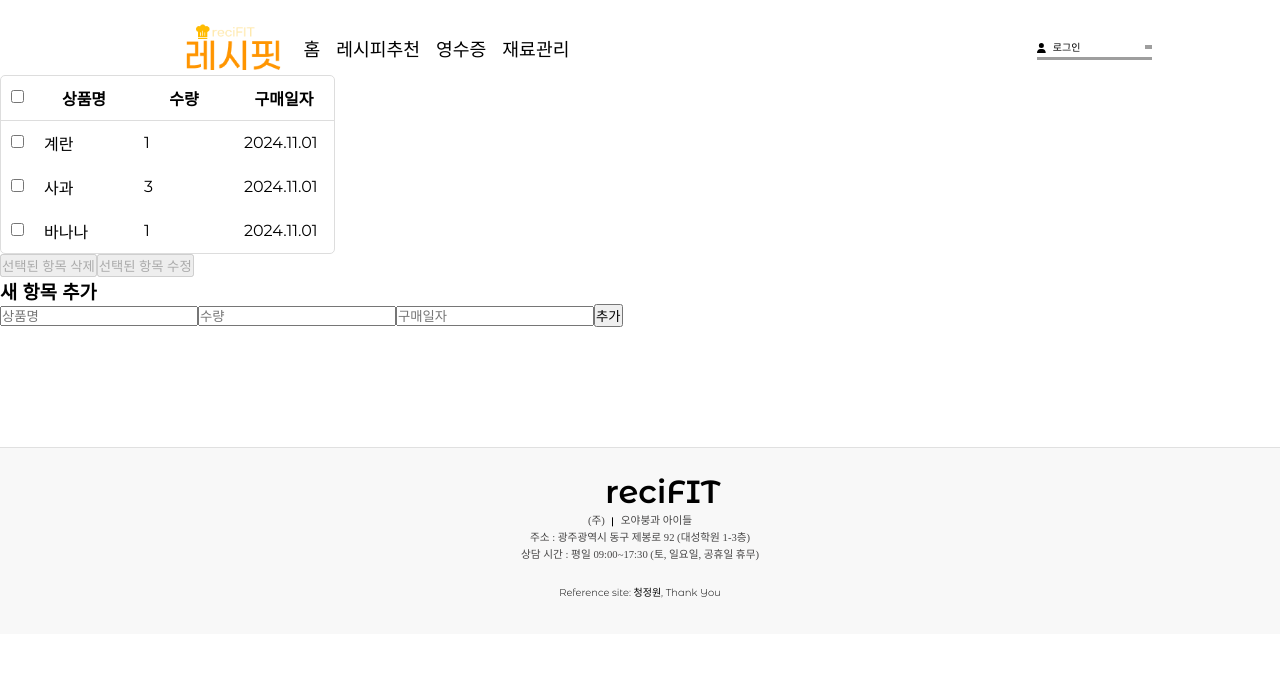
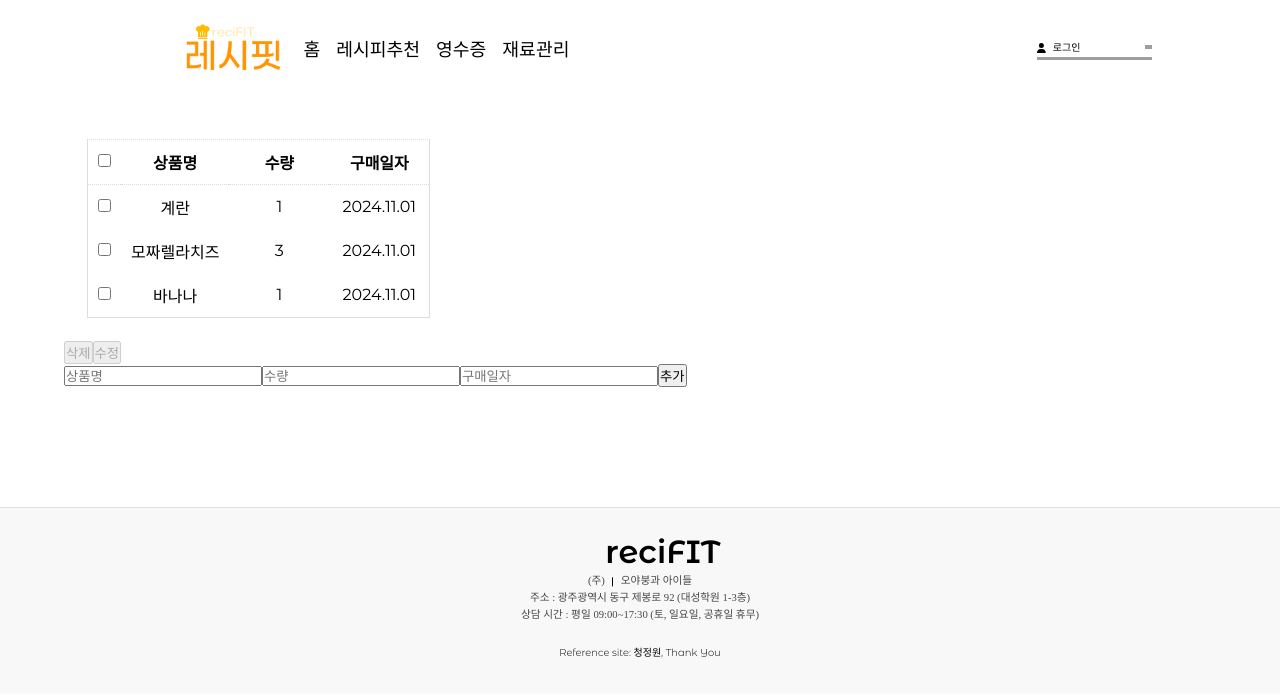
Before and after one commit to 2024-AISCHOOL-WEB1A/reciFIT, a React (Create React App) app in the folder frontend/: page /receipts in a window 1280 px wide. Shown: the top 696 px of the page. Built offline with nearby package versions, Linux system fonts and the light colour scheme; grey boxes are pictures that could not be loaded; a web font is replaced by a local one.

Commit message:
ash commit

```diff
--- a/frontend/src/assets/css/receipt.css
+++ b/frontend/src/assets/css/receipt.css
@@ -1,9 +1,11 @@
 @charset "UTF-8";
+
+/* 테이블 전체 설정 */
 
 table {
     border: 1px solid #ddd;
     border-spacing: 0;
-    border-radius: 5px;
+    border-top: dotted 1px #ddd;
 }
 
 th {
@@ -11,13 +13,14 @@ th {
 }
 
 table thead th {
-    border-bottom: 1px solid #ddd;
+    border-bottom: 1px dotted #ddd;
 }
 
 table tbody tr td {
     min-width: 100px;
     padding: 10px;
     margin: 0;
+    text-align: center;
 }
 
 table tbody tr td:nth-child(1) {
@@ -41,3 +44,13 @@ table tbody tr.disabled_row:hover {
 .disabled_row {
     color: rgb(199, 199, 199);
 }
+
+/* 전체 컨테이너 */
+.receipt-container{
+    margin: 5%;
+}
+
+/* 테이블 세부 설정 */
+.receipt-table{
+    margin: 2%;
+}
--- a/frontend/src/pages/Receipt.jsx
+++ b/frontend/src/pages/Receipt.jsx
@@ -11,9 +11,9 @@ const headers = [
 ];
 
 const initialItems = [
-    { name: '계란', quantity: '1', date: '2024.11.01' },
-    { name: '사과', quantity: '3', date: '2024.11.01' },
-    { name: '바나나', quantity: '1', date: '2024.11.01' }
+    { name: '계란', quantity: '1', date: '2024.11.01'},
+    { name: '모짜렐라치즈', quantity: '3', date: '2024.11.01'},
+    { name: '바나나', quantity: '1', date: '2024.11.01'}
 ];
 
 
@@ -22,6 +22,8 @@ const Receipt = () => {
     const [selection, setSelection] = useState([]);
     const [newItem, setNewItem] = useState({ name: '', quantity: '', date: '' });
     const [editData, setEditData] = useState({ name: '', quantity: '', date: '' }); // 수정할 데이터를 담을 상태
+
+
 
     useEffect(() => {
         if (selection.length === 1) {
@@ -87,18 +89,19 @@ const Receipt = () => {
             />
 
             {/* 삭제 버튼 */}
-            <button onClick={() => handleDelete(selection)} disabled={selection.length === 0}>
-                선택된 항목 삭제
+            <button className='receipt-delete'
+            onClick={() => handleDelete(selection)} disabled={selection.length === 0}>
+                삭제
             </button>
 
             {/* 수정 버튼 */}
-            <button onClick={() => handleUpdate(selection)} disabled={selection.length === 0}>
-                선택된 항목 수정
+            <button className='receipt-change'
+            onClick={() => handleUpdate(selection)} disabled={selection.length === 0}>
+                수정
             </button>
 
             {/* 새 항목 추가 입력 필드 */}
-            <div>
-                <h3>새 항목 추가</h3>
+            <div className='receipt-add'>
                 <input
                     type="text"
                     placeholder="상품명"
```
Also changed, not shown: 1 other file (tests, documents, lock files or other folders).
